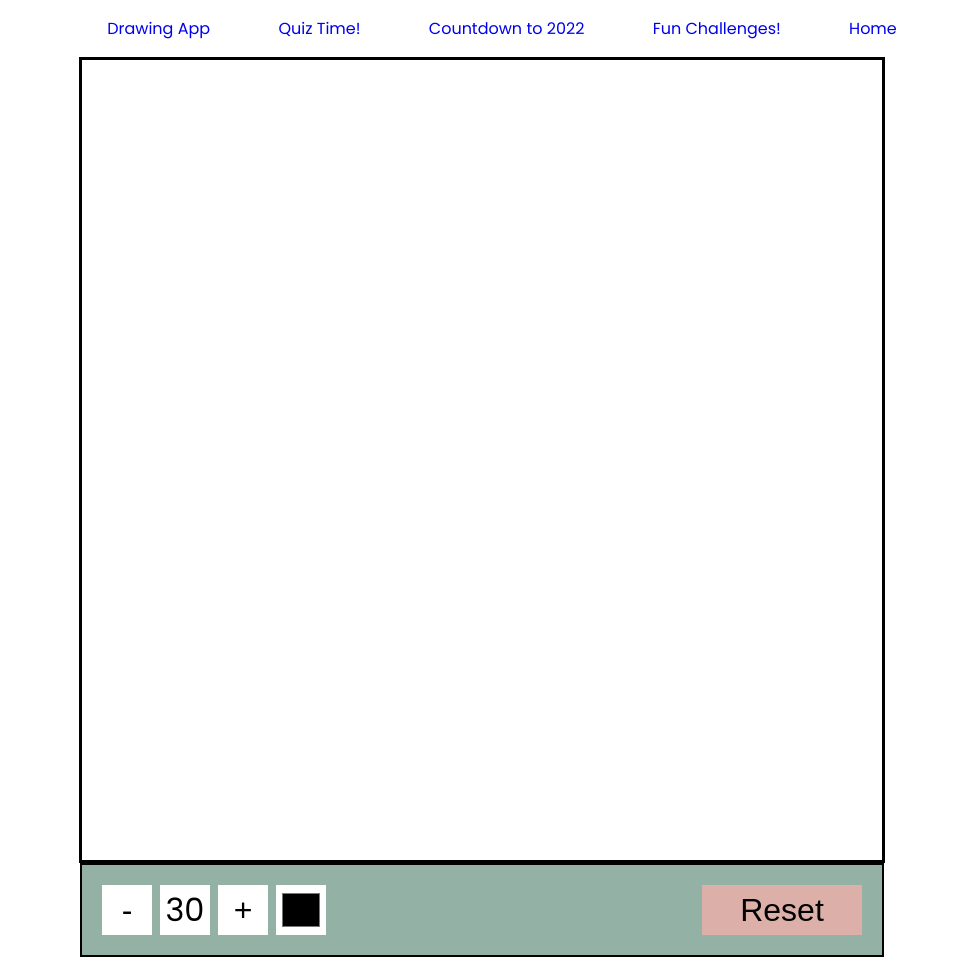
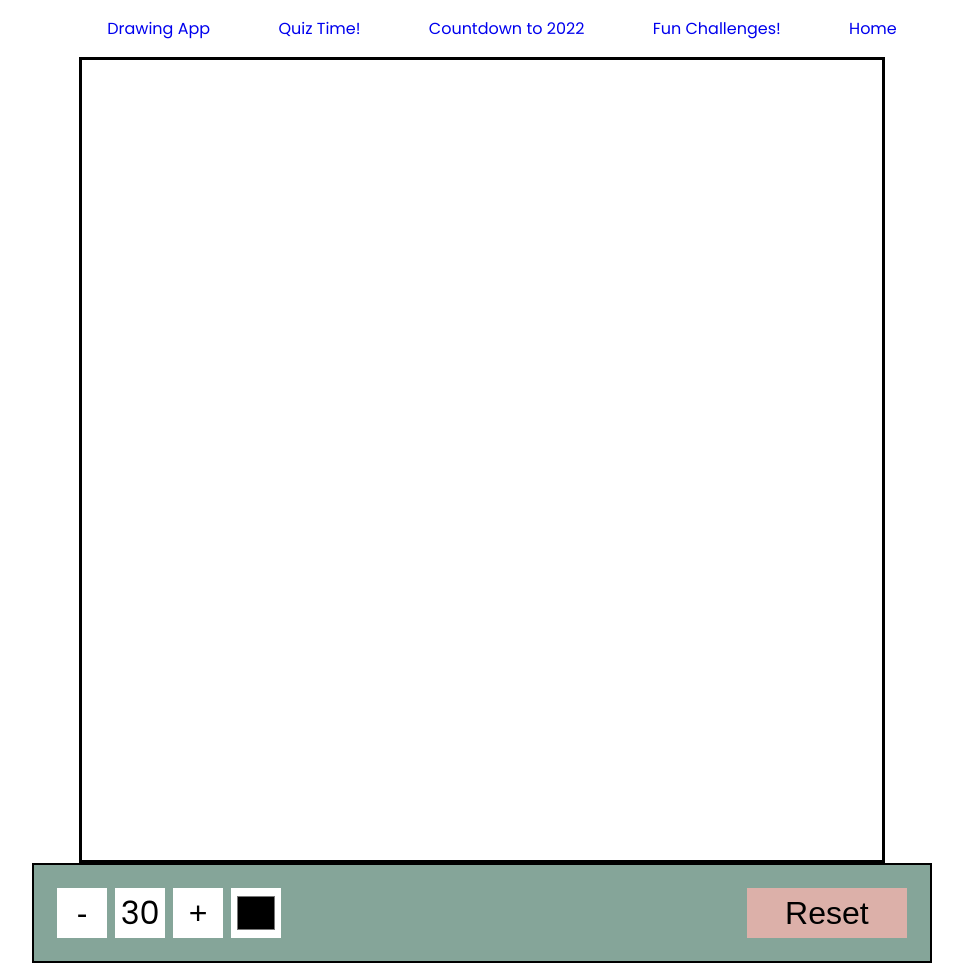
Before and after one commit to Kevin805/VanillaJS_Projects, a plain HTML site: page drawing.html in a window 1280 px wide. Shown: the whole page, without its empty margins (158-1121 px from the left). Drawn offline with Linux system fonts and the light colour scheme.

Commit message:
drawing tab changes

```diff
--- a/drawing.css
+++ b/drawing.css
@@ -33,11 +33,11 @@ canvas {
 }
 
 .toolbox {
-    background-color: rgb(147, 177, 165);
+    background-color: rgb(133, 165, 153);
     border: 2px solid rgb(0, 0, 0);
     display: flex;
-    padding: 1rem;
-    width: 804px;
+    padding: 1.2rem;
+    width: 900px;
 }
 
 .toolbox > * {
```
